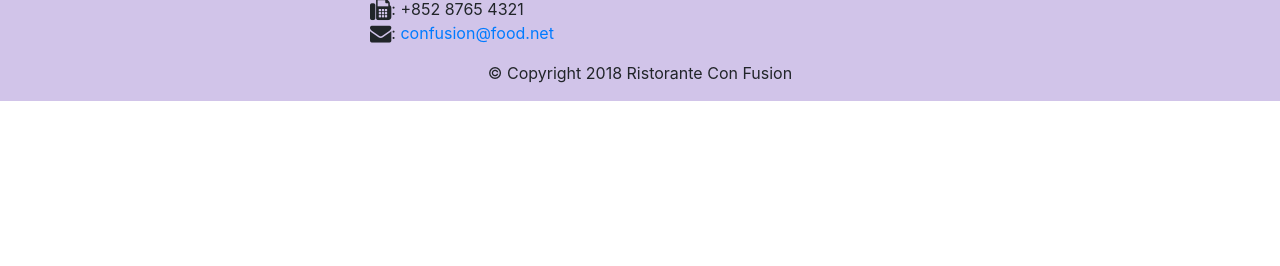
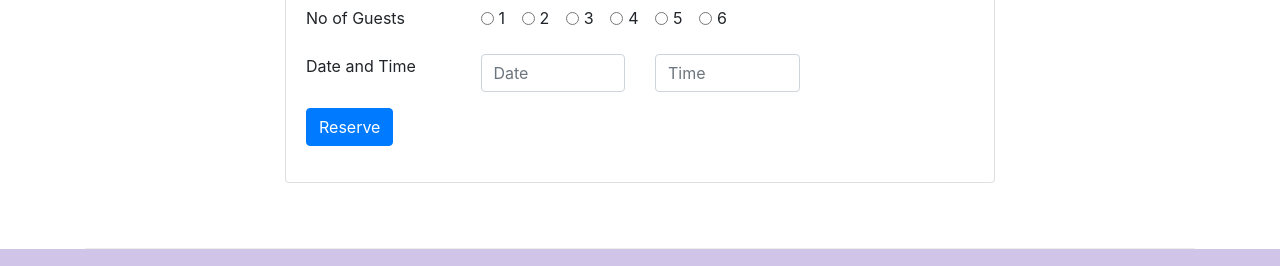
Before and after one commit to Jainishsakhidas/Learning-Bootstrap, a website: page index.html in a window 1280 px wide. Shown: the part 1685-1951 px from the top of the page. Before the commit the page ends 1786 px from the top, so only its background shows below. Drawn offline with nearby package versions, Linux system fonts and the light colour scheme.

Commit message:
Week 2 Assignment

```diff
--- a/css/styles.css
+++ b/css/styles.css
@@ -1,46 +1,43 @@
-.row-header
-{
-    margin:0px auto;
-    padding:0px auto;
+.row-header {
+  margin: 0px auto;
+  padding: 0px auto;
 }
 
-.row-content
-{
-    margin:0px auto;
-    padding:50px 0px 50px 0px;
-    border-bottom:1px ridge;
-    min-height:400px;
+.row-content {
+  margin: 0px auto;
+  padding: 50px 0px 50px 0px;
+  border-bottom: 1px ridge;
+  min-height: 400px;
 }
 
-.footer
-{
-    background-color: #d1c4e9;
-    margin:0px auto;
-    padding:20px 0px 0px;
+.footer {
+  background-color: #d1c4e9;
+  margin: 0px auto;
+  padding: 20px 0px 0px;
 }
 
-.jumbotron
-{
-    padding:70px 30px 70px 30px;
-    margin:0px auto;
-    background: #9575cd;
-    color:floralwhite;
+.jumbotron {
+  padding: 70px 30px 70px 30px;
+  margin: 0px auto;
+  background: #9575cd;
+  color: floralwhite;
 }
 
-.address
-{
-    font-size:80%;
-    margin: 0px;
-    color: #0f0f0f;
+.address {
+  font-size: 80%;
+  margin: 0px;
+  color: #0f0f0f;
 }
 
-body
-{
-    padding :50px 0px 0px 0px;
-    z-index:0;
+body {
+  padding: 50px 0px 0px 0px;
+  z-index: 0;
 }
 
-.navbar-dark
-{
-    background-color: #512da8;
+.navbar-dark {
+  background-color: #512da8;
 }
+
+html {
+  scroll-behavior: smooth;
+}
--- a/index.html
+++ b/index.html
@@ -77,8 +77,13 @@
               your culinary senses!
             </p>
           </div>
-          <div class="col-12 col-sm align-self-center">
+          <div class="col-12 col-sm-3 align-self-center">
             <img src="img/logo.png" class="img-fluid" />
+          </div>
+          <div class="col-12 col-sm-3 align-self-center">
+            <a href="#reserve" class="btn btn-warning btn-sm btn-block">
+              Reserve Table
+            </a>
           </div>
         </div>
       </div>
@@ -116,13 +121,23 @@
           <h3>This Month's Promotions</h3>
         </div>
         <div class="col col-sm col-md">
-          <h2>Weekend Grand Buffet</h2>
-          <p>
-            Featuring mouthwatering combinations with a choice of five different
-            salads, six enticing appetizers, six main entrees and five choicest
-            desserts. Free flowing bubbly and soft drinks. All for just $19.99
-            per person
-          </p>
+          <div class="media">
+            <div class="media-body">
+              <h2>
+                Weekend Grand Buffet <span class="badge badge-danger">NEW</span>
+              </h2>
+              <p class="d-none d-sm-block">
+                Featuring mouthwatering combinations with a choice of five
+                different salads, six enticing appetizers, six main entrees and
+                five choicest desserts. Free flowing bubbly and soft drinks. All
+                for just $19.99 per person
+              </p>
+            </div>
+            <img
+              src="img/buffet.png"
+              class="img-thumbnail d-flex align-self-center ml-3"
+            />
+          </div>
         </div>
       </div>
 
@@ -146,6 +161,114 @@
                 world, he specializes in creating mouthwatering Indo-Italian
                 fusion experiences.
               </p>
+            </div>
+          </div>
+        </div>
+      </div>
+      <div class="row row-content align-items-center justify-content-center">
+        <div class="col-12 col-sm-8">
+          <div class="card">
+            <div class="card-header bg-warning">
+              <h2>Reserve a Table</h2>
+            </div>
+            <div class="card-body">
+              <form id="reserve">
+                <div class="form-group row">
+                  <label for="NoOfGuests" class="col-md-3">No of Guests </label>
+                  <div class="col-md-9">
+                    <div class="form-check form-check-inline">
+                      <input
+                        type="radio"
+                        class="form-check-input"
+                        name="seats"
+                        id="seat1"
+                        value="1"
+                      />
+                      <label class="form-check-label">1</label>
+                    </div>
+                    <div class="form-check form-check-inline">
+                      <input
+                        type="radio"
+                        class="form-check-input"
+                        name="seats"
+                        id="seat2"
+                        value="2"
+                      />
+                      <label class="form-check-label">2</label>
+                    </div>
+                    <div class="form-check form-check-inline">
+                      <input
+                        type="radio"
+                        class="form-check-input"
+                        name="seats"
+                        id="seat3"
+                        value="3"
+                      />
+                      <label class="form-check-label">3</label>
+                    </div>
+                    <div class="form-check form-check-inline">
+                      <input
+                        type="radio"
+                        class="form-check-input"
+                        name="seats"
+                        id="seat4"
+                        value="4"
+                      />
+                      <label class="form-check-label">4</label>
+                    </div>
+                    <div class="form-check form-check-inline">
+                      <input
+                        type="radio"
+                        class="form-check-input"
+                        name="seats"
+                        id="seat5"
+                        value="5"
+                      />
+                      <label class="form-check-label">5</label>
+                    </div>
+                    <div class="form-check form-check-inline">
+                      <input
+                        type="radio"
+                        class="form-check-input"
+                        name="seats"
+                        id="seat6"
+                        value="6"
+                      />
+                      <label class="form-check-label">6</label>
+                    </div>
+                  </div>
+                </div>
+                <div class="form-group row">
+                  <label for="DateAndTime" class="form-label col-md-3"
+                    >Date and Time</label
+                  >
+                  <div class="col-md-3">
+                    <input
+                      type="text"
+                      class="form-control"
+                      id="date"
+                      name="date"
+                      placeholder="Date"
+                    />
+                  </div>
+                  <div class="col-md-3">
+                    <input
+                      type="text"
+                      class="form-control"
+                      id="time"
+                      name="time"
+                      placeholder="Time"
+                    />
+                  </div>
+                </div>
+                <div class="form-group row">
+                  <div class="col-md-3">
+                    <button type="submit" class="btn btn-primary">
+                      Reserve
+                    </button>
+                  </div>
+                </div>
+              </form>
             </div>
           </div>
         </div>
```
